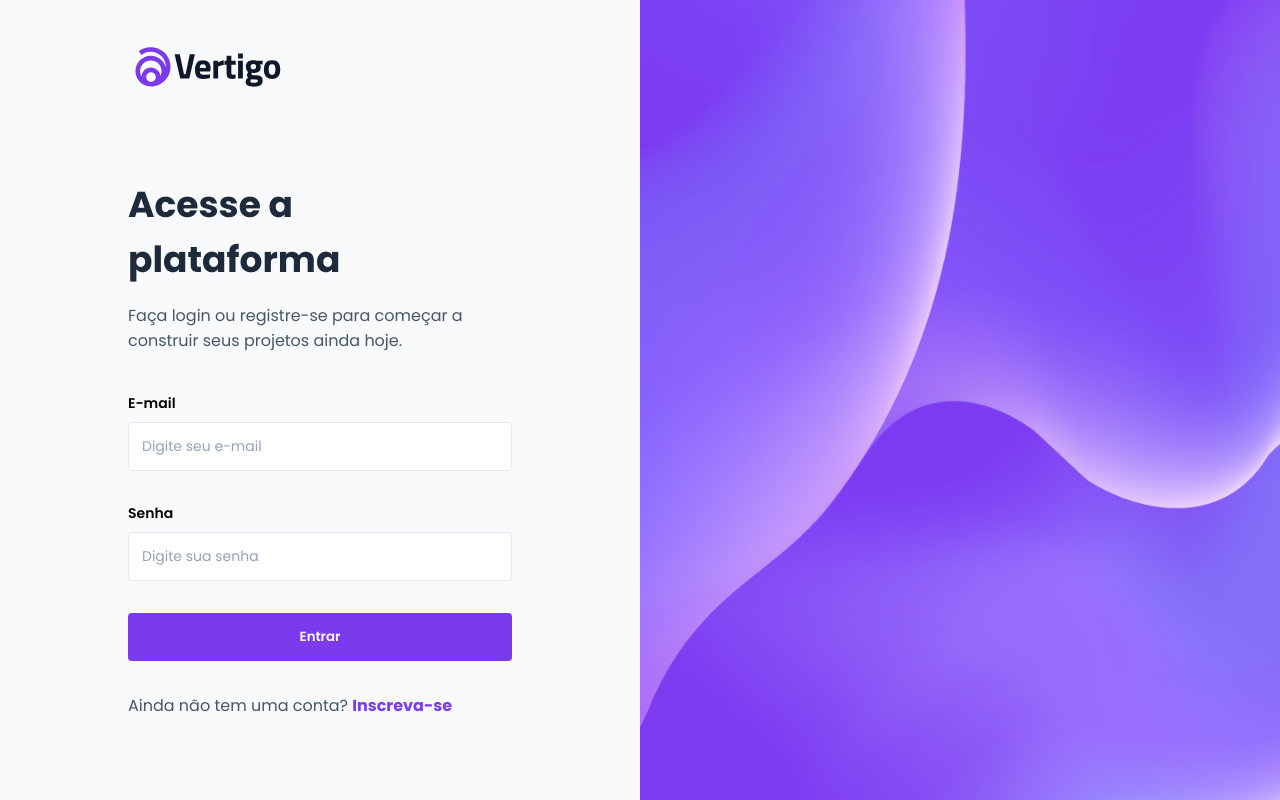
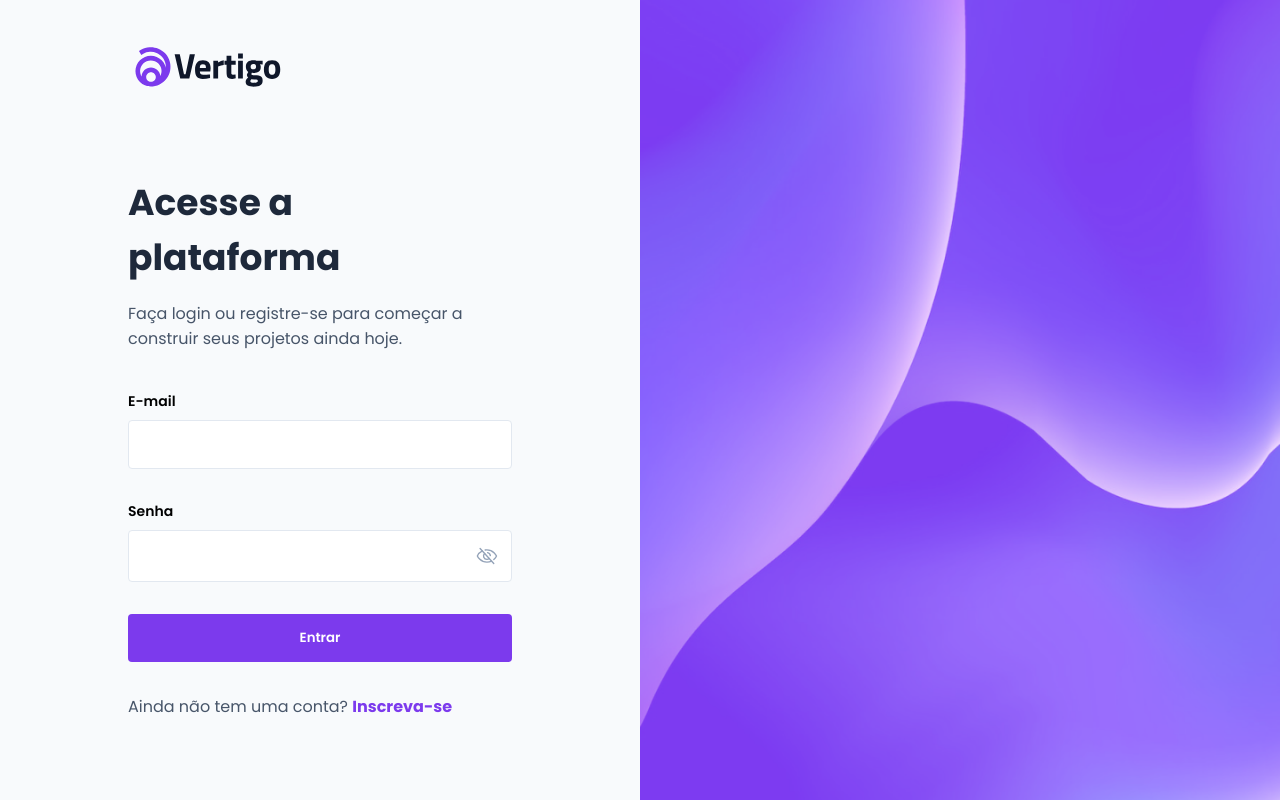
Before and after one commit to claytonfortunato/PageLogin-11, a React (Vite) app: page / in a window 1280 px wide. Built offline with nearby package versions, Linux system fonts and the light colour scheme.

Commit message:
feat: style input

```diff
--- a/src/components/Input/index.tsx
+++ b/src/components/Input/index.tsx
@@ -1,21 +1,38 @@
-import { Eye } from "phosphor-react";
+import { InputHTMLAttributes, useState } from "react";
+import { useFormContext } from "react-hook-form";
+
+import { Eye, EyeSlash } from "phosphor-react";
 
 import * as C from "./styles";
 
-interface InputProps {
+interface InputProps extends InputHTMLAttributes<HTMLInputElement> {
   label: string;
   name: string;
   placeholder: string;
 }
 
-export const Input = ({ label, placeholder, name }: InputProps) => {
+export const Input = ({ label, placeholder, name, type }: InputProps) => {
+  const [hidden, setHidden] = useState(true);
+
+  const Icon = hidden ? <EyeSlash /> : <Eye />;
+
+  const obtainInputActualType = () => {
+    if (type !== "password") {
+      return type;
+    }
+
+    return hidden ? "password" : "text";
+  };
+
   return (
     <C.Container>
       <C.LabelWrapper>
         <label htmlFor={name}>{label}</label>
       </C.LabelWrapper>
       <C.InputWrapper>
-        <input type="text" placeholder={placeholder} />
+        <input id={name} />
+
+        {type === "password" ? Icon : <></>}
       </C.InputWrapper>
     </C.Container>
   );
--- a/src/components/Input/styles.ts
+++ b/src/components/Input/styles.ts
@@ -25,6 +25,11 @@ export const InputWrapper = styled.div`
 
   transition: all 200ms linear;
 
+  display: flex;
+  justify-content: space-between;
+  align-items: center;
+  gap: 1rem;
+
   input {
     width: 100%;
 
@@ -39,4 +44,15 @@ export const InputWrapper = styled.div`
       color: ${(props) => props.theme.colors.gray400};
     }
   }
+
+  svg {
+    width: 2.4rem;
+    height: 2.4rem;
+    cursor: pointer;
+    color: ${(props) => props.theme.colors.gray400};
+  }
+  &:hover,
+  &:focus-within {
+    border-color: ${(props) => props.theme.colors.purple700};
+  }
 `;
--- a/src/pages/Home/components/LoginForm/index.tsx
+++ b/src/pages/Home/components/LoginForm/index.tsx
@@ -4,16 +4,16 @@ import * as C from "./styles";
 import { Input } from "../../../../components/Input";
 import { Button } from "../../../../components/Button";
 
-interface FormData {
-  email: string;
-  password: string;
-}
-
 export const LoginForm = () => {
   return (
     <C.Container>
       <Input label="E-mail" placeholder="Digite seu e-mail" name="email" />
-      <Input label="Senha" placeholder="Digite sua senha" type="password" />
+      <Input
+        label="Senha"
+        placeholder="Digite sua senha"
+        name="password"
+        type="password"
+      />
       <Button label="Entrar" type="submit" />
     </C.Container>
   );
```
